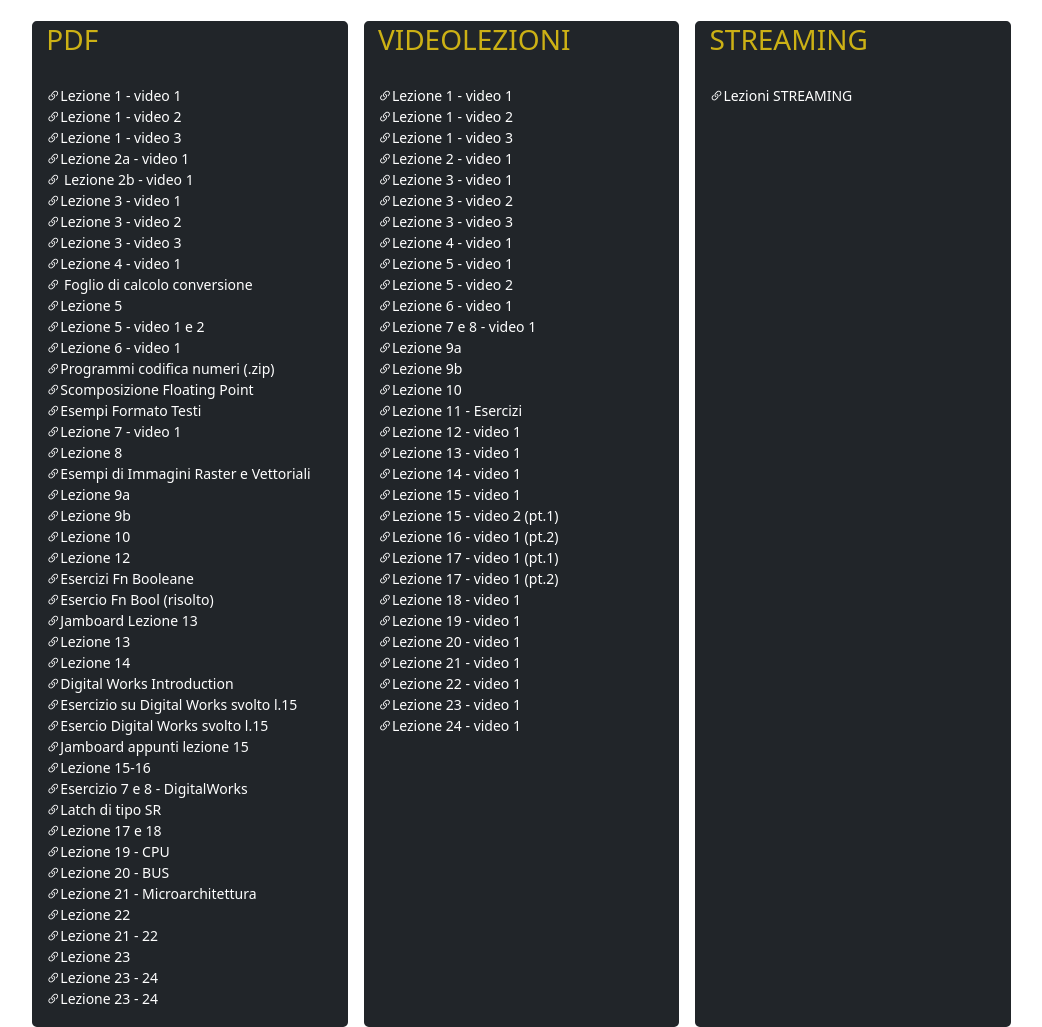
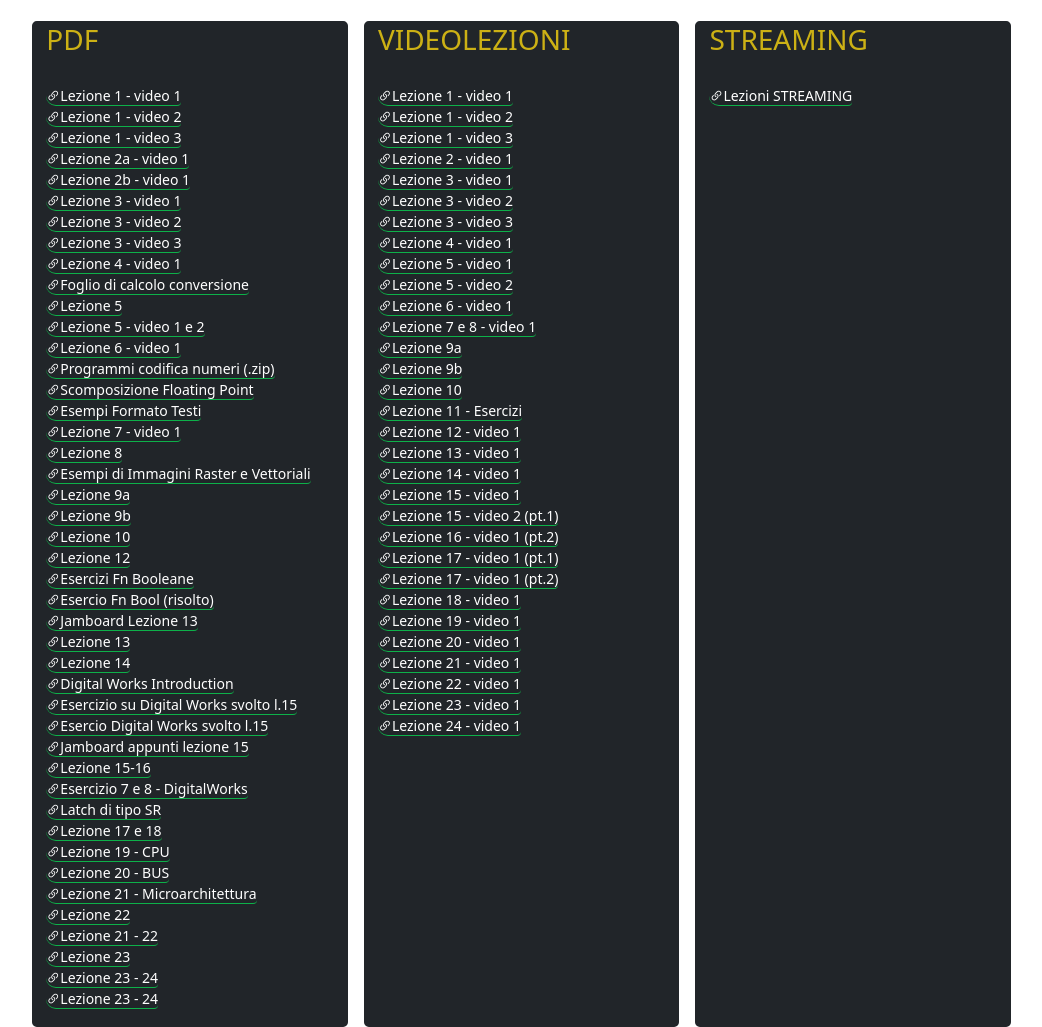
Before and after one commit to Siterq/informatica, a plain HTML site: page index.html in a window 1280 px wide. Shown: the part 1201-2228 px from the top of the page, without its empty margins (225-1267 px from the left). Drawn offline with nearby package versions, Linux system fonts and the light colour scheme.

Commit message:
Update index.html

```diff
--- a/index.html
+++ b/index.html
@@ -82,10 +82,17 @@
 div.row > div > p > a{
   color: white;
   text-decoration: none;
+  border-bottom: 1px solid rgb(13, 177, 73);
+  margin-bottom: 10px;
+  border-radius: 0px 0px 4px 10px;
+}
+
+div.row > div > p > a:visited{
+  color: green;
 }
 
 div.row > div > p > a:hover{
-  color: rgb(27, 216, 36);
+  color: rgb(26, 218, 58);
   text-decoration: none;
 }
 
@@ -269,12 +276,12 @@ h2 > a:hover{
               <a id="link-icone" href="https://www.dir.uniupo.it/pluginfile.php/701350/mod_folder/content/0/SETTIMANA%201%20-%2030%20settembre%20-%201%20ottobre%202020/LEZIONE1-video2-StrutturaStratificata.pdf?forcedownload=1">Lezione 1 - video 2</a><br>
               <a id="link-icone" href="https://www.dir.uniupo.it/pluginfile.php/701350/mod_folder/content/0/SETTIMANA%201%20-%2030%20settembre%20-%201%20ottobre%202020/LEZIONE1-video3-CenniStorici.pdf?forcedownload=1">Lezione 1 - video 3</a><br>
               <a id="link-icone" href="https://www.dir.uniupo.it/pluginfile.php/701350/mod_folder/content/0/SETTIMANA%201%20-%2030%20settembre%20-%201%20ottobre%202020/LEZIONE2-video1-LeggeMoore-StruttCalcolatore.pdf?forcedownload=1">Lezione 2a - video 1</a><br>
-              <a id="link-icone" href="https://www.dir.uniupo.it/pluginfile.php/701350/mod_folder/content/0/SETTIMANA%201%20-%2030%20settembre%20-%201%20ottobre%202020/LEZIONE2-video1-continua-StruttCalcolatore.pdf?forcedownload=1"> Lezione 2b - video 1</a><br>
+              <a id="link-icone" href="https://www.dir.uniupo.it/pluginfile.php/701350/mod_folder/content/0/SETTIMANA%201%20-%2030%20settembre%20-%201%20ottobre%202020/LEZIONE2-video1-continua-StruttCalcolatore.pdf?forcedownload=1">Lezione 2b - video 1</a><br>
               <a id="link-icone" href="https://www.dir.uniupo.it/pluginfile.php/701350/mod_folder/content/0/SETTIMANA%202%20-%207%20e%208%20ottobre%202020/LEZIONE3-video1-RappresentazioneNumeri-parte1.pdf?forcedownload=1">Lezione 3 - video 1</a><br>
               <a id="link-icone" href="https://www.dir.uniupo.it/pluginfile.php/701350/mod_folder/content/0/SETTIMANA%202%20-%207%20e%208%20ottobre%202020/LEZIONE3-video2-GiustificazioneAlgoritmi-PrecisioneFinita.pdf?forcedownload=1">Lezione 3 - video 2</a><br>
               <a id="link-icone" href="https://www.dir.uniupo.it/pluginfile.php/701350/mod_folder/content/0/SETTIMANA%202%20-%207%20e%208%20ottobre%202020/LEZIONE3-video3-RappresentazioneNumeriFrazionari.pdf?forcedownload=1">Lezione 3 - video 3</a><br>
               <a id="link-icone" href="https://www.dir.uniupo.it/pluginfile.php/701350/mod_folder/content/0/SETTIMANA%202%20-%207%20e%208%20ottobre%202020/LEZIONE4-video1-OperazioniAritmeticheBasi2-8-16.pdf?forcedownload=1">Lezione 4 - video 1</a><br>
-              <a id="link-icone" href="https://www.dir.uniupo.it/pluginfile.php/701350/mod_folder/content/0/SETTIMANA%203%20-%2012-16%20Ottobre/Foglio_di_Calcolo_conversioneB2-B10.pdf?forcedownload=1"> Foglio di calcolo conversione</a><br>
+              <a id="link-icone" href="https://www.dir.uniupo.it/pluginfile.php/701350/mod_folder/content/0/SETTIMANA%203%20-%2012-16%20Ottobre/Foglio_di_Calcolo_conversioneB2-B10.pdf?forcedownload=1">Foglio di calcolo conversione</a><br>
               <a id="link-icone" href="https://www.dir.uniupo.it/pluginfile.php/701350/mod_folder/content/0/SETTIMANA%203%20-%2012-16%20Ottobre/LEZIONE5-TrasformazioneB10-B2eViceversa.xlsx?forcedownload=1">Lezione 5</a><br>
               <a id="link-icone" href="https://www.dir.uniupo.it/pluginfile.php/701350/mod_folder/content/0/SETTIMANA12-16ottobre/LEZIONE5-video1e2-RappresentazioneNumeriInteriConSegno.pdf?forcedownload=1">Lezione 5 - video 1 e 2</a><br>
               <a id="link-icone" href="https://www.dir.uniupo.it/pluginfile.php/701350/mod_folder/content/0/SETTIMANA12-16ottobre/LEZIONE6-video1-FloatingPointIIEEE754.pdf?forcedownload=1">Lezione 6 - video 1</a><br>
@@ -1037,6 +1044,7 @@ h2 > a:hover{
 <script src="https://cdn.jsdelivr.net/npm/bootstrap@5.0.2/dist/js/bootstrap.bundle.min.js" integrity="sha384-MrcW6ZMFYlzcLA8Nl+NtUVF0sA7MsXsP1UyJoMp4YLEuNSfAP+JcXn/tWtIaxVXM" crossorigin="anonymous"></script>
 
 <script src="https://cdn.jsdelivr.net/npm/feather-icons@4.28.0/dist/feather.min.js" integrity="sha384-uO3SXW5IuS1ZpFPKugNNWqTZRRglnUJK6UAZ/gxOX80nxEkN9NcGZTftn6RzhGWE" crossorigin="anonymous"></script><script src="https://cdn.jsdelivr.net/npm/chart.js@2.9.4/dist/Chart.min.js" integrity="sha384-zNy6FEbO50N+Cg5wap8IKA4M/ZnLJgzc6w2NqACZaK0u0FXfOWRRJOnQtpZun8ha" crossorigin="anonymous"></script><script src="dashboard.js"></script>
+
 <!--<script>
   const DEFAULTS = {
   treshold: 2,
@@ -1212,6 +1220,7 @@ function insertAfter(elem, refElem) {
   for (i = 0; i < x.length; i++) {
       x[i].classList.add('bi');
       x[i].classList.add('bi-link-45deg');
+      x[i].classList.add('text-truncate');
     }
 }
 
```
